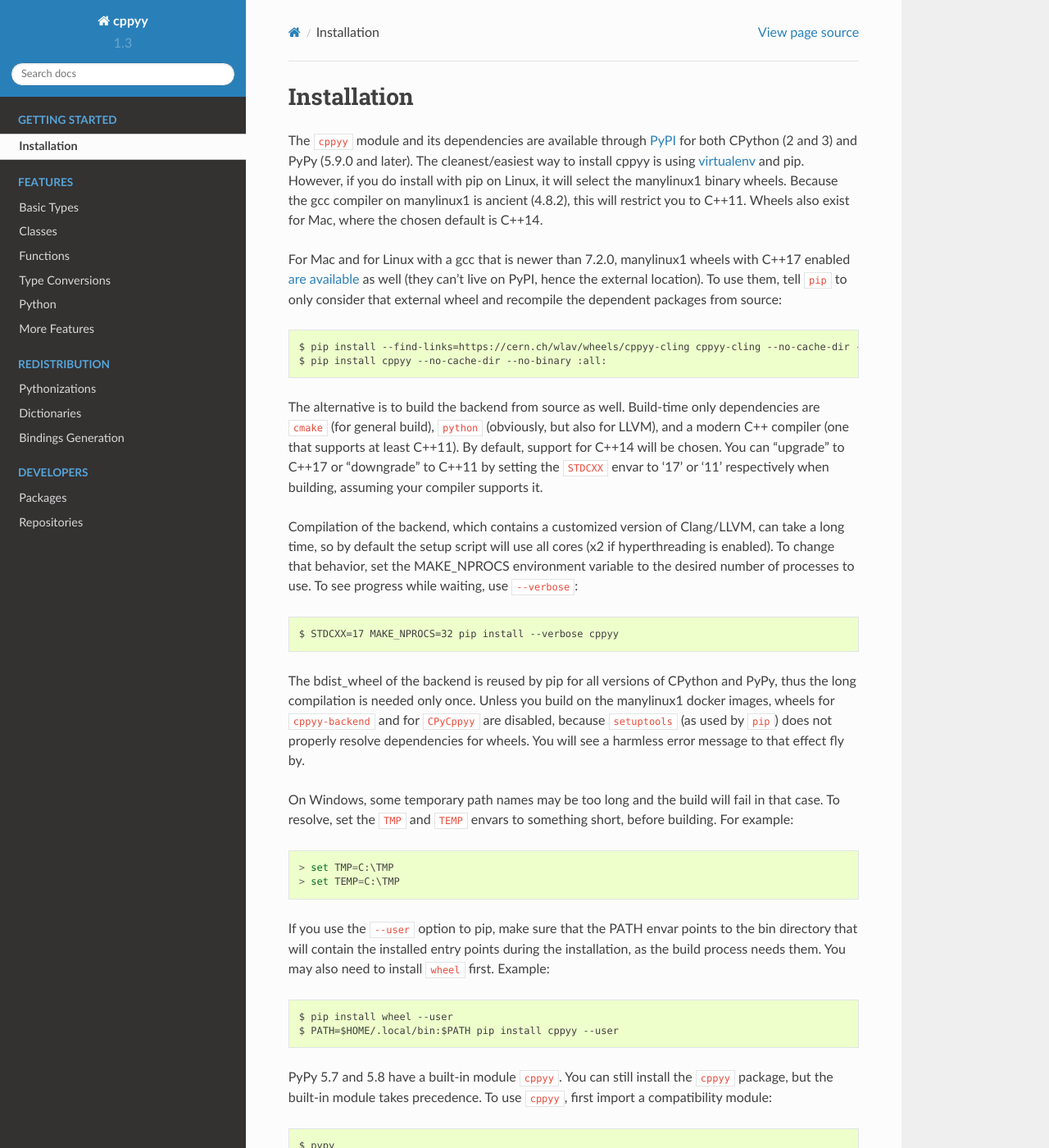
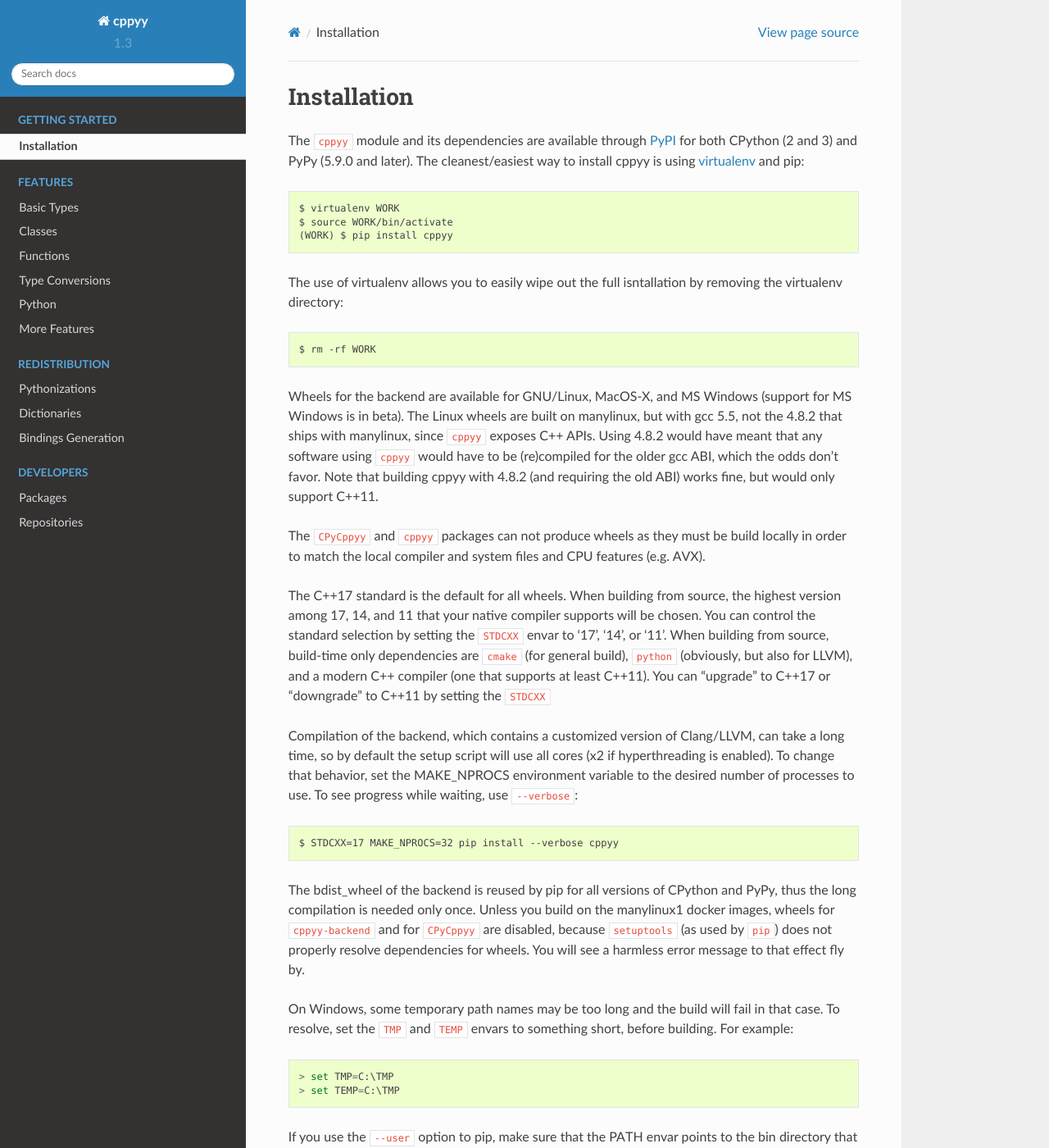
Before and after one commit to wlav/cppyy, a Sphinx documentation site: the page built from doc/source/installation.rst, in a window 1280 px wide and 1400 px high. Shown: the whole window at 82% size. Built offline with Sphinx 7.4.7 and the Read the Docs theme 2.0.0, drawn with Linux system fonts in a browser that asks for light colours; some of the changed text lies outside the part shown.

Commit message:
clarify the new installation rules

```diff
--- a/doc/source/installation.rst
+++ b/doc/source/installation.rst
@@ -5,30 +5,39 @@
 
 The ``cppyy`` module and its dependencies are available through `PyPI`_ for
 both CPython (2 and 3) and PyPy (5.9.0 and later).
-The cleanest/easiest way to install cppyy is using `virtualenv`_ and pip.
-However, if you do install with pip on Linux, it will select the manylinux1
-binary wheels.
-Because the gcc compiler on manylinux1 is ancient (4.8.2), this will restrict
-you to C++11.
-Wheels also exist for Mac, where the chosen default is C++14.
+The cleanest/easiest way to install cppyy is using `virtualenv`_ and pip::
 
-For Mac and for Linux with a gcc that is newer than 7.2.0, manylinux1 wheels
-with C++17 enabled `are available`_ as well (they can't live on PyPI, hence
-the external location).
-To use them, tell ``pip`` to only consider that external wheel and recompile
-the dependent packages from source::
+  $ virtualenv WORK
+  $ source WORK/bin/activate
+  (WORK) $ pip install cppyy
 
- $ pip install --find-links=https://cern.ch/wlav/wheels/cppyy-cling cppyy-cling --no-cache-dir --no-index
- $ pip install cppyy --no-cache-dir --no-binary :all:
+The use of virtualenv allows you to easily wipe out the full isntallation by
+removing the virtualenv directory::
 
-The alternative is to build the backend from source as well.
-Build-time only dependencies are ``cmake`` (for general build), ``python``
-(obviously, but also for LLVM), and a modern C++ compiler (one that supports
-at least C++11).
-By default, support for C++14 will be chosen.
+  $ rm -rf WORK
+
+Wheels for the backend are available for GNU/Linux, MacOS-X, and MS Windows
+(support for MS Windows is in beta).
+The Linux wheels are built on manylinux, but with gcc 5.5, not the 4.8.2 that
+ships with manylinux, since ``cppyy`` exposes C++ APIs.
+Using 4.8.2 would have meant that any software using ``cppyy`` would have to
+be (re)compiled for the older gcc ABI, which the odds don't favor.
+Note that building cppyy with 4.8.2 (and requiring the old ABI) works fine,
+but would only support C++11.
+
+The ``CPyCppyy`` and ``cppyy`` packages can not produce wheels as they must be
+build locally in order to match the local compiler and system files and CPU
+features (e.g. AVX).
+
+The C++17 standard is the default for all wheels.
+When building from source, the highest version among 17, 14, and 11 that your
+native compiler supports will be chosen.
+You can control the standard selection by setting the ``STDCXX`` envar to
+'17', '14', or '11'.
+When building from source, build-time only dependencies are ``cmake`` (for
+general build), ``python`` (obviously, but also for LLVM), and a modern C++
+compiler (one that supports at least C++11).
 You can "upgrade" to C++17 or "downgrade" to C++11 by setting the ``STDCXX``
-envar to '17' or '11' respectively when building, assuming your compiler
-supports it.
 
 Compilation of the backend, which contains a customized version of
 Clang/LLVM, can take a long time, so by default the setup script will use all
@@ -58,7 +67,8 @@
 If you use the ``--user`` option to pip, make sure that the PATH envar points
 to the bin directory that will contain the installed entry points during the
 installation, as the build process needs them.
-You may also need to install ``wheel`` first.
+You may also need to install ``wheel`` first, if you have an older version of
+pip.
 Example::
 
  $ pip install wheel --user
```
